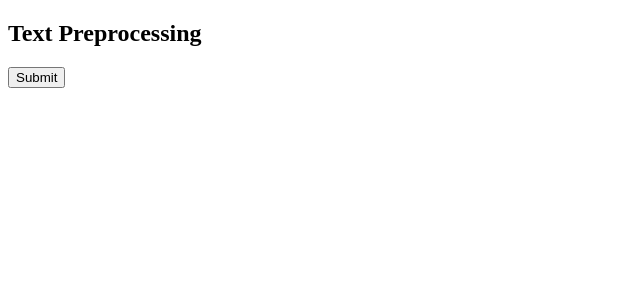
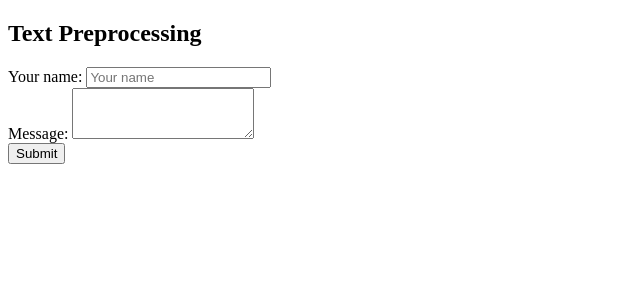
Before and after one commit to IrawanNugroho/django_text_mining, a Django app: template main/templates/preprocessing/preprocessing.html in a window 1280 px wide. Shown: the part 114-414 px from the top of the page, without its empty margins (0-640 px from the left). Run offline with Django 3.2, Linux system fonts and the light colour scheme; the template is opened without the code that fills it: values that come from a table or form of the project are taken from there, others are empty; tables that the repository leaves empty hold one stand-in row (values such as "Sample post").

Commit message:
add forms

```diff
--- /dev/null
+++ b/main/forms.py
@@ -0,0 +1,5 @@
+from django import forms
+
+class PreprocessingForm(forms.Form):
+    name = forms.CharField(label = 'Your name', max_length = 100)
+    message = forms.CharField(max_length = 600, widget = forms.Textarea)
--- a/main/templates/preprocessing/preprocessing.html
+++ b/main/templates/preprocessing/preprocessing.html
@@ -1,9 +1,24 @@
 {% extends "base.html" %}
 {% block content %}
     <h2>Text Preprocessing</h2>
-    <form method="POST">
-        {% csrf_token %}
-        {{ form.as_p }}
-        <button type="submit" class="btn btn-primary">Submit</button>
-    </form>
+    <form method = "POST">
+     {% csrf_token %}
+     <div class = "form-group">
+         {{ form.name.label_tag }}
+         <input type ="text" class ="form-control {% if form.name.errors %} is-invalid{% endif %}" id ="id_name" name ="name" placeholder ="Your name" value ="{{ form.name.value | default:"" }}">
+         {% if form.name.errors %}
+             <div class ="invalid-feedback"> {{ form.name.errors }}</div>
+         {% endif %}
+     </div>
+
+     <div class =" form-group">
+         {{ form.message.label_tag }}
+         <textarea class ="form-control {% if form.message.errors %} is-invalid{% endif %}" id ="id_message" name ="message" rows ="3">{{ form.message.value | default:""}}</textarea >
+         {% if form.message.errors %}
+             <div class ="invalid-feedback">{{ form.message.errors }}</div>
+         {% endif %}
+     </div>
+
+     <button type ="submit" class ="btn btn-primary"> Submit </button >
+ </form >
  {% endblock content %}
--- a/main/views.py
+++ b/main/views.py
@@ -1,13 +1,14 @@
 from django.http import HttpResponse
 from django.views import View
 from django.shortcuts import render
-# from .forms import MyForm
+from main import forms
 
 
 class TextPreprocessing(View):
     # form_class = MyForm
-    initial = {'key': 'value'}
+    # initial = {'key': 'value'}
     template_name = 'preprocessing/preprocessing.html'
+    form_class = forms.PreprocessingForm
 
     def get(self, request, *args, **kwargs):
         # form = self.form_class(initial=self.initial)
```
